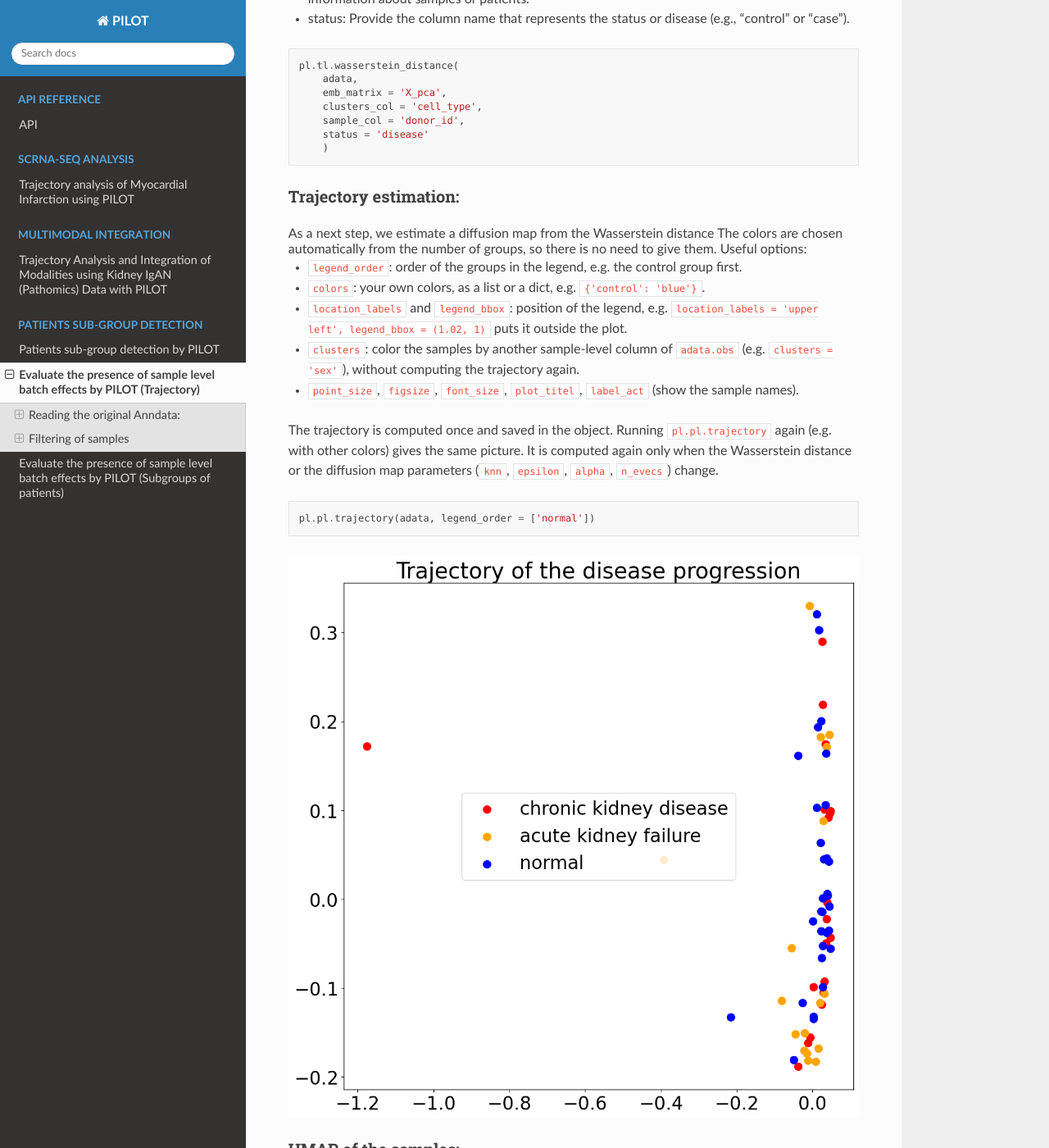
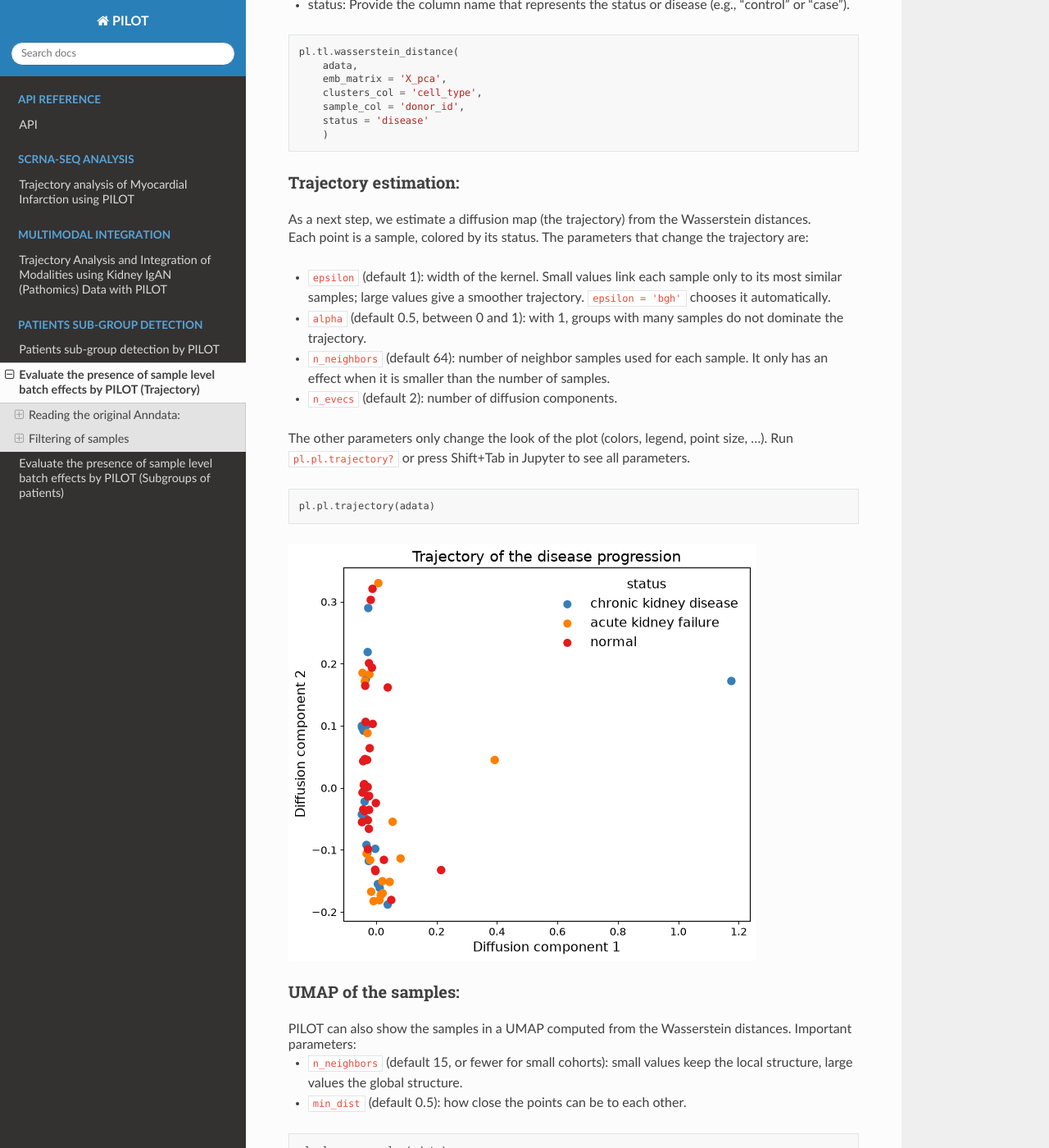
Before and after one commit to CostaLab/PILOT, a Sphinx documentation site: the page built from docs/source/Kidney_trajectory.md, in a window 1280 px wide and 1400 px high, scrolled down 903 px. Shown: the whole window at 82% size. Built offline with Sphinx 7.4.7 and the Read the Docs theme 3.1.0, drawn with Linux system fonts in a browser that asks for light colours; some of the changed text lies outside the part shown.

Commit message:
Kidney trajectory tutorial: same structure as the other tutorials, tested on Kidney_ori.h5ad
Relative data path, removed the matplotlib get_cmap import that fails with
matplotlib >= 3.9, new figures; notebook and docs in sync.

Co-Authored-By: Claude Opus 5.5 <noreply@anthropic.com>

````diff
--- a/docs/source/Kidney_trajectory.md
+++ b/docs/source/Kidney_trajectory.md
@@ -16,9 +14,8 @@ import pandas as pd
 #### Reading the original Anndata:
 First, we consider the original kidney single cell data. You can download the Anndata (h5ad) file from [here](https://costalab.ukaachen.de/open_data/PILOT/Kidney_ori.h5ad), and place it in the _Datasets_ folder.
 
-
 ```python
-adata = sc.read_h5ad('/Datasets/kidney_ori.h5ad')
+adata = sc.read_h5ad('Datasets/Kidney_ori.h5ad')
 ```
 
 ##### Loading the required information and computing the Wasserstein distance:
@@ -38,7 +35,6 @@ Use the following parameters to configure PILOT for your analysis (Setting Param
 
 </div>
 
-
 ```python
 pl.tl.wasserstein_distance(
     adata,
@@ -51,43 +47,119 @@ pl.tl.wasserstein_distance(
 
 ##### Trajectory estimation:
 <div class="alert alert-block alert-info">
-As a next step, we estimate a diffusion map from the Wasserstein distance
-The colors are chosen automatically from the number of groups, so there is no need to give them. Useful options:
+As a next step, we estimate a diffusion map (the trajectory) from the Wasserstein distances.
 
-- `legend_order`: order of the groups in the legend, e.g. the control group first.
-- `colors`: your own colors, as a list or a dict, e.g. `{'control': 'blue'}`.
-- `location_labels` and `legend_bbox`: position of the legend, e.g. `location_labels = 'upper left', legend_bbox = (1.02, 1)` puts it outside the plot.
-- `clusters`: color the samples by another sample-level column of `adata.obs` (e.g. `clusters = 'sex'`), without computing the trajectory again.
-- `point_size`, `figsize`, `font_size`, `plot_titel`, `label_act` (show the sample names).
+Each point is a sample, colored by its status. The parameters that change the trajectory are:
 
-The trajectory is computed once and saved in the object. Running `pl.pl.trajectory` again (e.g. with other colors) gives the same picture. It is computed again only when the Wasserstein distance or the diffusion map parameters (`knn`, `epsilon`, `alpha`, `n_evecs`) change.
+- `epsilon` (default 1): width of the kernel. Small values link each sample only to its most similar samples; large values give a smoother trajectory. `epsilon = 'bgh'` chooses it automatically.
+- `alpha` (default 0.5, between 0 and 1): with 1, groups with many samples do not dominate the trajectory.
+- `n_neighbors` (default 64): number of neighbor samples used for each sample. It only has an effect when it is smaller than the number of samples.
+- `n_evecs` (default 2): number of diffusion components.
+
+The other parameters only change the look of the plot (colors, legend, point size, ...). Run `pl.pl.trajectory?` or press Shift+Tab in Jupyter to see all parameters.
 </div>
 
-
 ```python
-pl.pl.trajectory(adata, legend_order = ['normal'])
+pl.pl.trajectory(adata)
 ```
 
-
-![png](Kidney_trajectory_files/Kidney_trajectory_8_0.png)
-
+![png](Kidney_trajectory_files/v2_0_20_cell08_1.png)
 
 ##### UMAP of the samples:
 <div class="alert alert-block alert-info">
-PILOT can also show the samples (patients) in a UMAP computed from the Wasserstein distances. The colors are the same as in the trajectory, so both plots can be compared directly. The same legend options as in `pl.pl.trajectory` can be used.
+PILOT can also show the samples in a UMAP computed from the Wasserstein distances. Important parameters:
+
+- `n_neighbors` (default 15, or fewer for small cohorts): small values keep the local structure, large values the global structure.
+- `min_dist` (default 0.5): how close the points can be to each other.
 </div>
 
 ```python
-pl.pl.umap_samples(adata, legend_order = ['normal'])
+pl.pl.umap_samples(adata)
 ```
 
-Then, estimate the trajectory by fitting a principle graph and calculate the order of samples by 'cell_importance' functions. See the main [tutorial](https://pilot.readthedocs.io/en/latest/Myocardial_infarction.html), for details. The root of the trajectory is chosen automatically near the normal samples (`source_node = 'auto'`).
+![png](Kidney_trajectory_files/v2_0_20_cell10_1.png)
 
+#####  Fit a principal graph:
+<div class="alert alert-block alert-info">
+The diffusion map creates an embedding that potentially reveals a trajectory in the data. Next, PILOT uses ElPiGraph to fit a principal graph (a tree) through the samples and orders the samples along it, starting from the root. This order is the disease progression score (pseudotime). See the main [tutorial](https://pilot.readthedocs.io/en/latest/Myocardial_infarction.html) for details. Here, the trajectory starts at the normal samples. Important parameters:
+
+- `source_node`: the start (root) of the trajectory. With `'auto'`, PILOT chooses the end node of the graph where the samples of `root_status` come first. You can also give a node number (the numbers are shown in the plot).
+- `root_status`: the group where the trajectory starts, here `'normal'`.
+- `NumNodes` (default 20): number of nodes of the graph. More nodes give a more detailed curve.
+</div>
 
 ```python
 pl.pl.fit_pricipla_graph(adata, source_node = 'auto', root_status = 'normal')
-pl.tl.cell_importance(adata, xlim = 30)
 ```
+
+![png](Kidney_trajectory_files/v2_0_20_cell12_1.png)
+
+##### Clinical and technical variables on the trajectory:
+<div class="alert alert-block alert-info">
+The trajectory and the principal graph are computed from the status. To see how other information about the samples relates to the disease progression, PILOT can color the samples by any column of `adata.obs`, e.g. the sex of the donors or the degeneration score of the cells. The trajectory and the principal graph (grey, with the root as a red star) stay the same.
+
+- Categorical variables (e.g. sex, batch) get one color per group.
+- Numeric variables (e.g. age, or a technical value such as the percentage of mitochondrial reads) get a color scale. Values that are given per cell are averaged per sample (`agg = 'mean'`).
+- `variable = 'pseudotime'` and `variable = 'n_cells'` (number of cells of each sample) can also be used.
+</div>
+
+```python
+pl.pl.trajectory_variable(adata, variable = 'sex')
+```
+
+![png](Kidney_trajectory_files/v2_0_20_cell14_1.png)
+
+```python
+pl.pl.trajectory_variable(adata, variable = 'degen.score')
+```
+
+![png](Kidney_trajectory_files/v2_0_20_cell15_1.png)
+
+The same variables can be shown on the UMAP of the samples:
+
+```python
+pl.pl.umap_variable(adata, variable = 'sex')
+```
+
+![png](Kidney_trajectory_files/v2_0_20_cell17_1.png)
+
+```python
+pl.pl.umap_variable(adata, variable = 'degen.score')
+```
+
+![png](Kidney_trajectory_files/v2_0_20_cell18_1.png)
+
+#####  Cell-type importance:
+<div class="alert alert-block alert-info">
+Next, we use a regression model to find cell types whose proportions change linearly or non-linearly with disease progression.
+
+`pl.tl.cell_importance_calculation` orders the samples along the trajectory and, for each cell type, fits a linear, a quadratic and a linear + quadratic model of its proportion, and keeps the best one. Important parameters:
+
+- `p_val` (default 1): keep only the cell types with an adjusted p-value below this value; 1 keeps all of them.
+- `x_axis`: `'order'` (default) places the samples at their position along the trajectory (1, 2, 3, ...); `'pseudotime'` uses the pseudotime values, so the distances between the samples are kept.
+
+The results are saved in 'Results_PILOT/Cell_type_Report' and the cell types in `adata.uns['cellnames']`.
+</div>
+
+```python
+pl.tl.cell_importance_calculation(adata)
+```
+
+The heatmap shows the cell type proportions (columns) of each sample (rows). The samples are ordered along the trajectory, from the start (top) to the end (bottom). Each cell type is scaled between 0 and 1, so its changes are easy to see.
+
+```python
+pl.pl.heatmap_proportions(adata)
+```
+
+![png](Kidney_trajectory_files/v2_0_20_cell22_1.png)
+
+Each panel shows one cell type: its proportion in each sample (points) along the trajectory and the fitted curve. The panels are sorted by p-value; cell types with an adjusted p-value below 0.05 have a bold title. `pl.pl.cell_importance_plot(adata)` saves the same plots as one file per cell type (in 'Results_PILOT/Cell_types_importance'), and `pl.tl.cell_importance(adata)` runs these three steps in one call.
+
+```python
+pl.pl.cell_importance_grid(adata)
+```
+
+![png](Kidney_trajectory_files/v2_0_20_cell24_1.png)
 
 ##### Evaluation of the association of estimated disease progression with experimental factor:
 A very important question is if PILOT analysis is affected by experimental artefacts (location of tissues, batch processing). To evaluate this, we use ANOVA statistics and Spearman correlation to check any association between any variables describing the disease cohort and the predicted variables.
````
Also changed, not shown: other parts of docs/source/Kidney_trajectory.md (+0 -2 lines), docs/source/Kidney_trajectory_files/v2_0_20_cell08_1.png (added), docs/source/Kidney_trajectory_files/v2_0_20_cell10_1.png (added), docs/source/Kidney_trajectory_files/v2_0_20_cell12_1.png (added), docs/source/Kidney_trajectory_files/v2_0_20_cell14_1.png (added), docs/source/Kidney_trajectory_files/v2_0_20_cell15_1.png (added), docs/source/Kidney_trajectory_files/v2_0_20_cell17_1.png (added), docs/source/Kidney_trajectory_files/v2_0_20_cell18_1.png (added), docs/source/Kidney_trajectory_files/v2_0_20_cell22_1.png (added), docs/source/Kidney_trajectory_files/v2_0_20_cell24_1.png (added), 1 other file.
